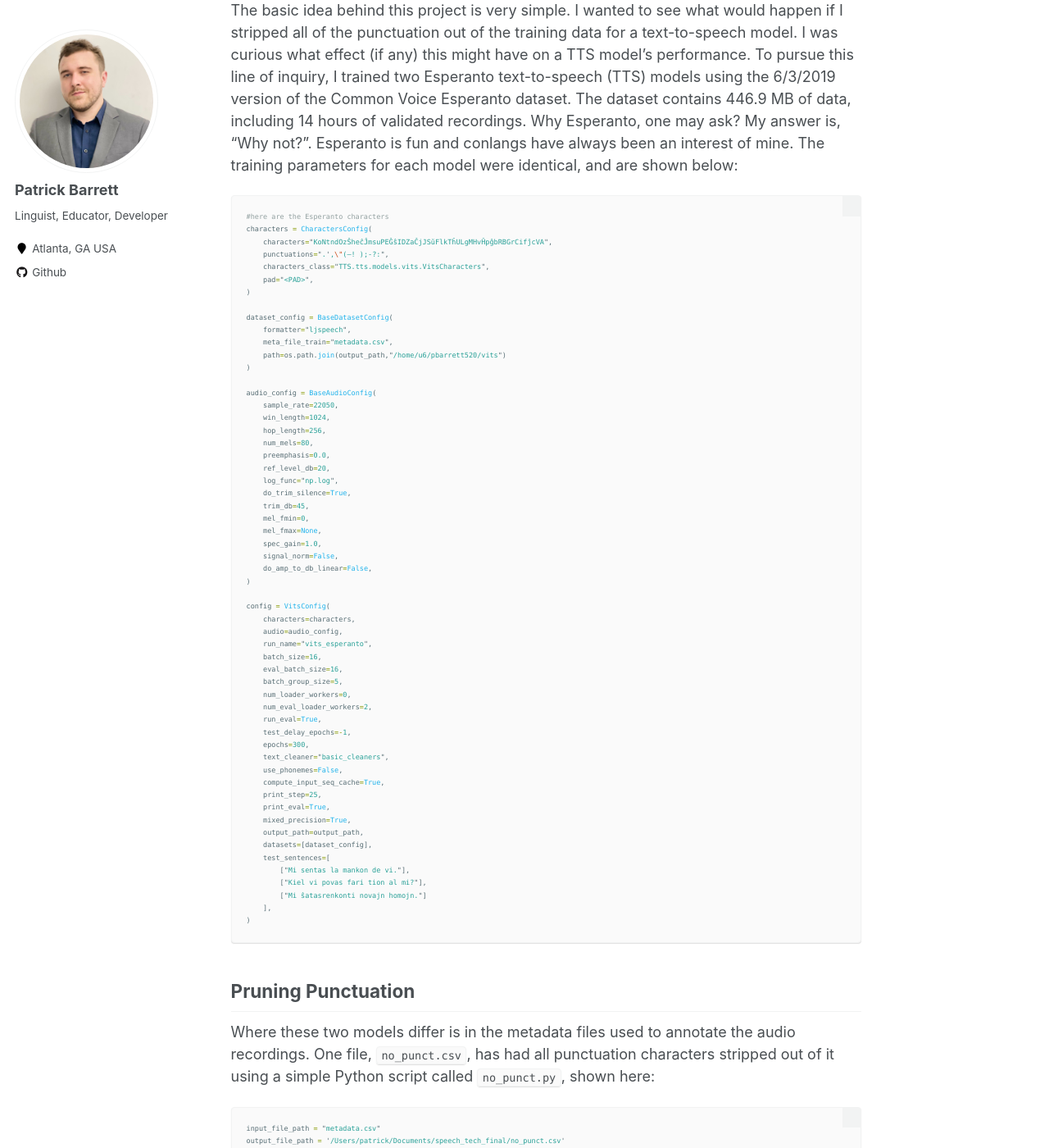
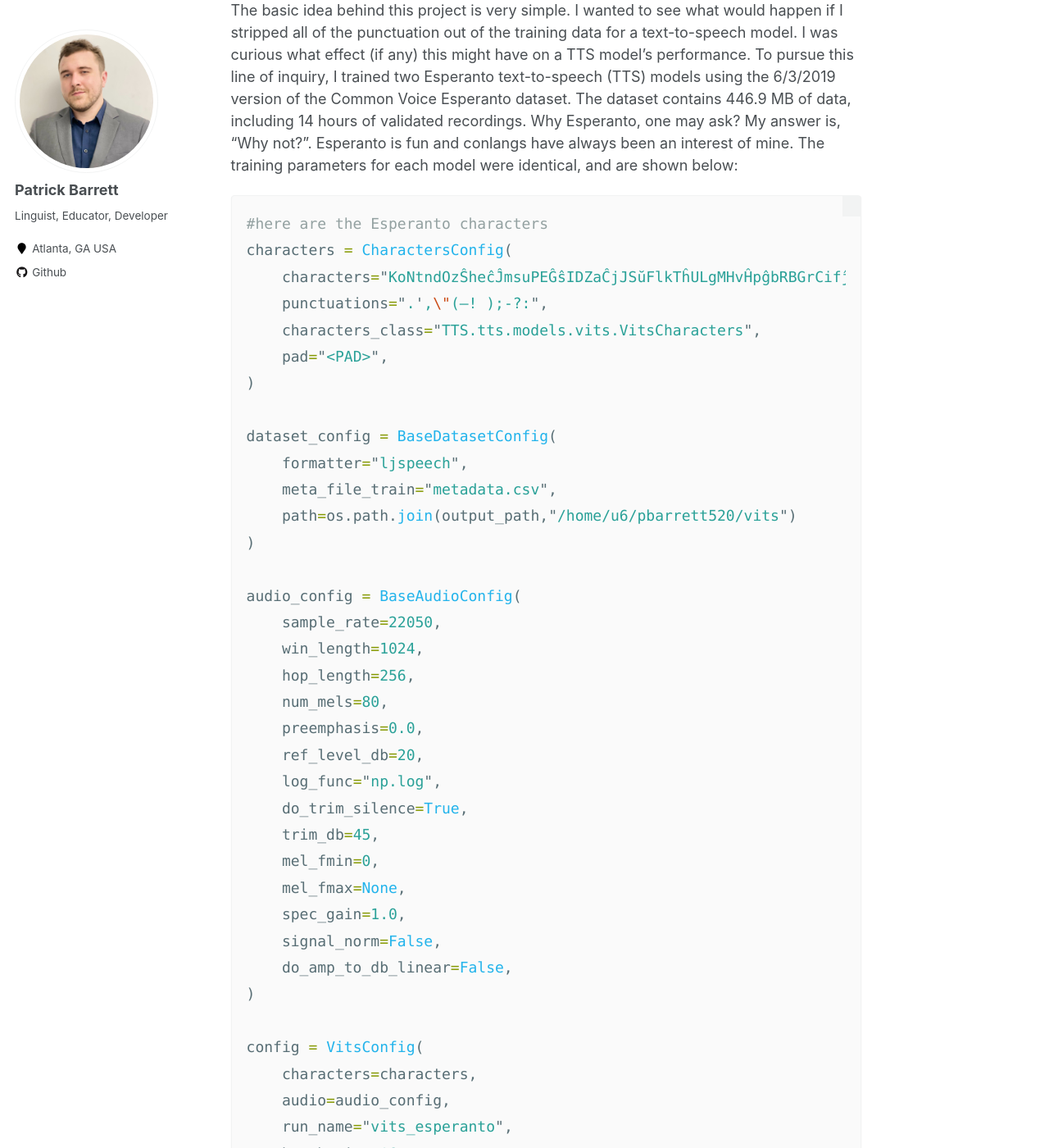
Before and after one commit to pbarrett520/pbarrett520.github.io, a Jekyll site: the page built from _portfolio/tts-experiment.md, in a window 1280 px wide and 1400 px high, scrolled down 244 px. Shown: the whole window at 82% size. Built offline with Jekyll 4.4.1, drawn with Linux system fonts in a browser that asks for light colours; some of the changed text lies outside the part shown.

Commit message:
played with font

```diff
--- a/_sass/_syntax.scss
+++ b/_sass/_syntax.scss
@@ -28,7 +28,7 @@ div.highlighter-rouge, figure.highlight {
   .highlight {
     margin: 0;
     font-family: $monospace;
-    font-size: $type-size-7;
+    font-size: 1em;
     line-height: 1.8;
   }
 }
```
